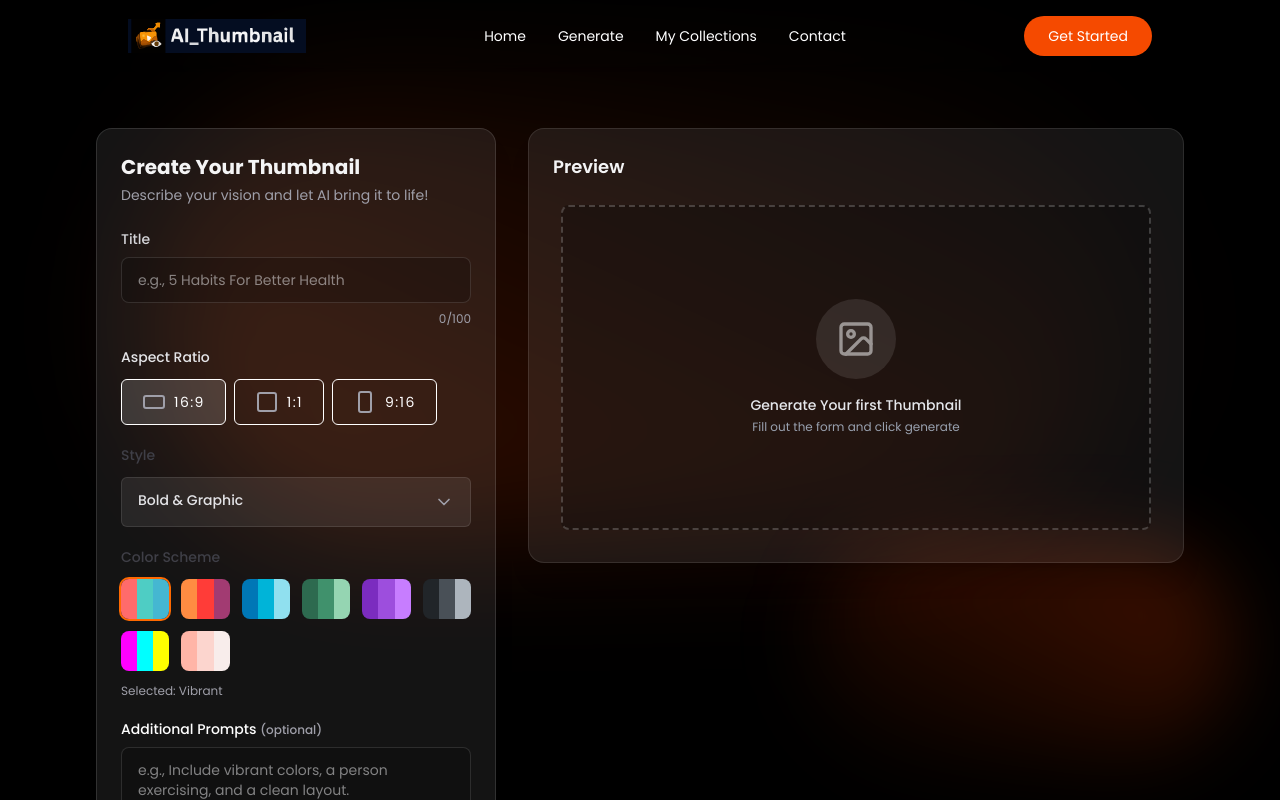
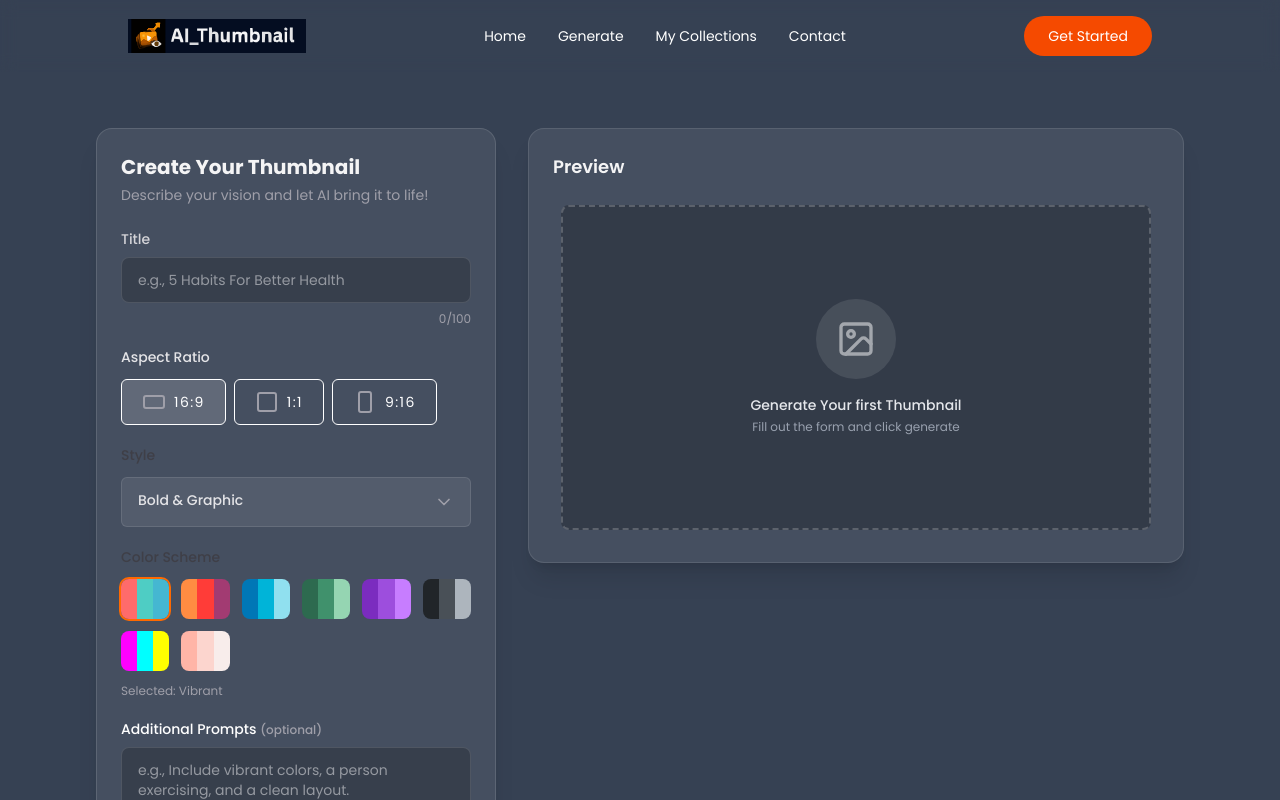
Before and after one commit to VanshitSinghChauhan/Thumbnail-Generator, a React (Vite) app in the folder frontend/react_js/reactjs/: page /generate in a window 1280 px wide. Shown: the top 800 px of the page. Built offline with nearby package versions, Linux system fonts and the light colour scheme.

Commit message:
Change Background

```diff
--- a/frontend/react_js/reactjs/src/components/SoftBackdrop.tsx
+++ b/frontend/react_js/reactjs/src/components/SoftBackdrop.tsx
@@ -1,8 +1,8 @@
 export const SoftBackdrop = () => {
   return (
     <div className='fixed inset-0 -z-1 pointer-events-none'>
-        <div className='absolute left-1/2 top-20 -translate-x-1/2 w-245 h-115 bg-linear-to-tr from-orange-800/35 to-transparent rounded-full blur-3xl' />
-        <div className='absolute right-12 bottom-10 w-105 h-55 bg-linear-to-bl from-orange-700/35 to-transparent rounded-full blur-2xl' />
+        <div className='absolute left-1/2 top-20 -translate-x-1/2 w-245 h-115 bg-linear-to-tr from-black to-transparent rounded-full blur-3xl' />
+        <div className='absolute right-12 bottom-10 w-105 h-55 bg-linear-to-bl from-black to-transparent rounded-full blur-2xl' />
     </div>
   )
 }
--- a/frontend/react_js/reactjs/src/globals.css
+++ b/frontend/react_js/reactjs/src/globals.css
@@ -6,7 +6,7 @@
 }
 
 body {
-    @apply bg-black text-white text-sm antialiased font-poppins;
+    @apply bg-gray-700 text-white text-sm antialiased font-poppins;
 }
 
 body::selection {
--- a/frontend/react_js/reactjs/src/pages/Generate.tsx
+++ b/frontend/react_js/reactjs/src/pages/Generate.tsx
@@ -48,7 +48,6 @@ const Generate = () => {
 
   return (
     <>
-      <SoftBackdrop/>
       <div className="pt-24 min-h-screen">
         <main className="max-w-6xl mx-auto px-4 sm:px-6 lg:px-8 py-8 pb-28 lg:pb-8">
           <div className="grid lg:grid-cols-[400px_1fr] gap-8">
--- a/frontend/react_js/reactjs/src/pages/MyGeneration.tsx
+++ b/frontend/react_js/reactjs/src/pages/MyGeneration.tsx
@@ -36,7 +36,6 @@ export const MyGeneration = () => {
 
   return (
     <>
-      <SoftBackdrop />
       <div className="mt-32 min-h-screen px-6 md:px-16 lg:px-24 xl:px-32">
 
         {/*Header */}
```
